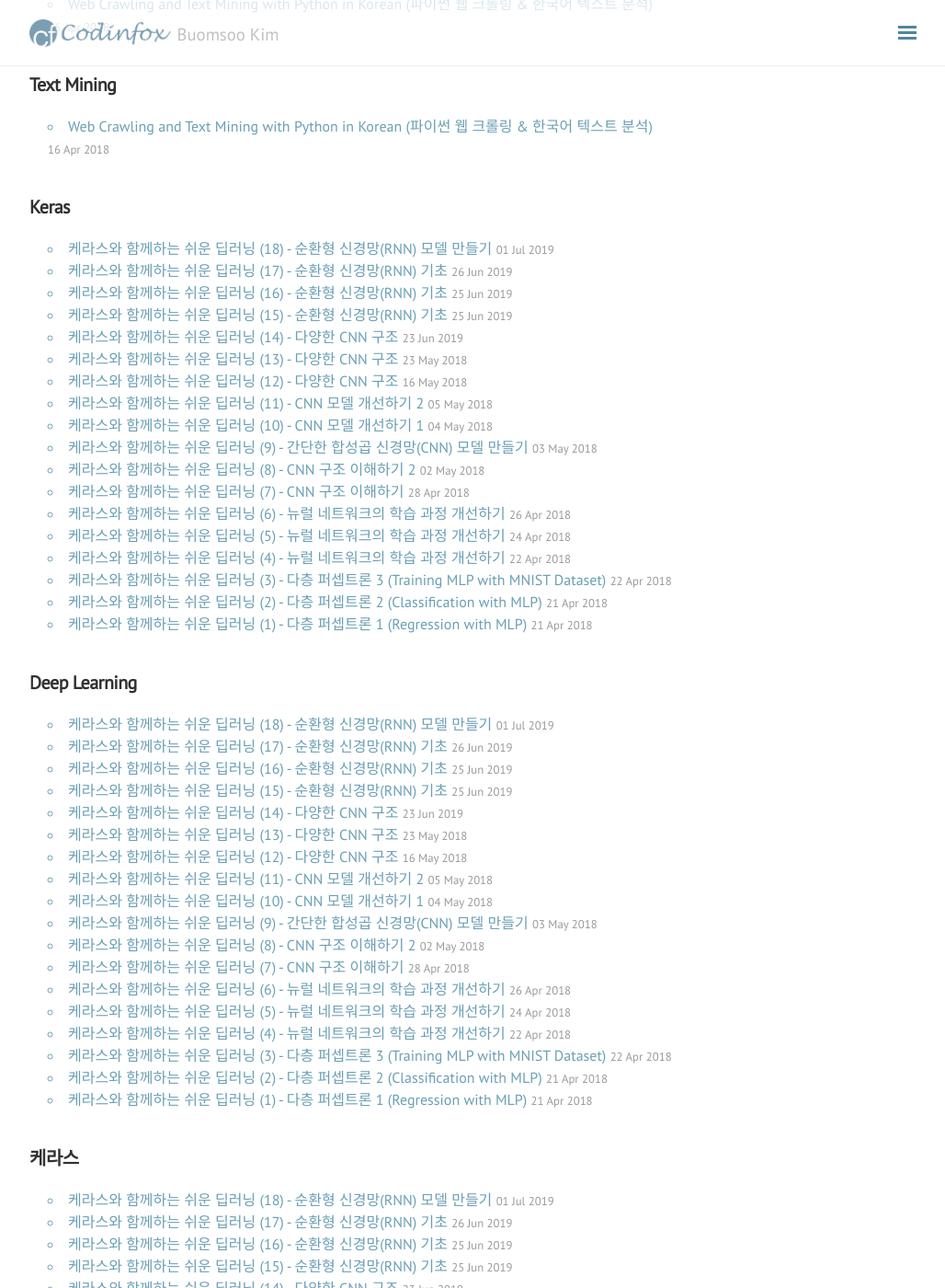
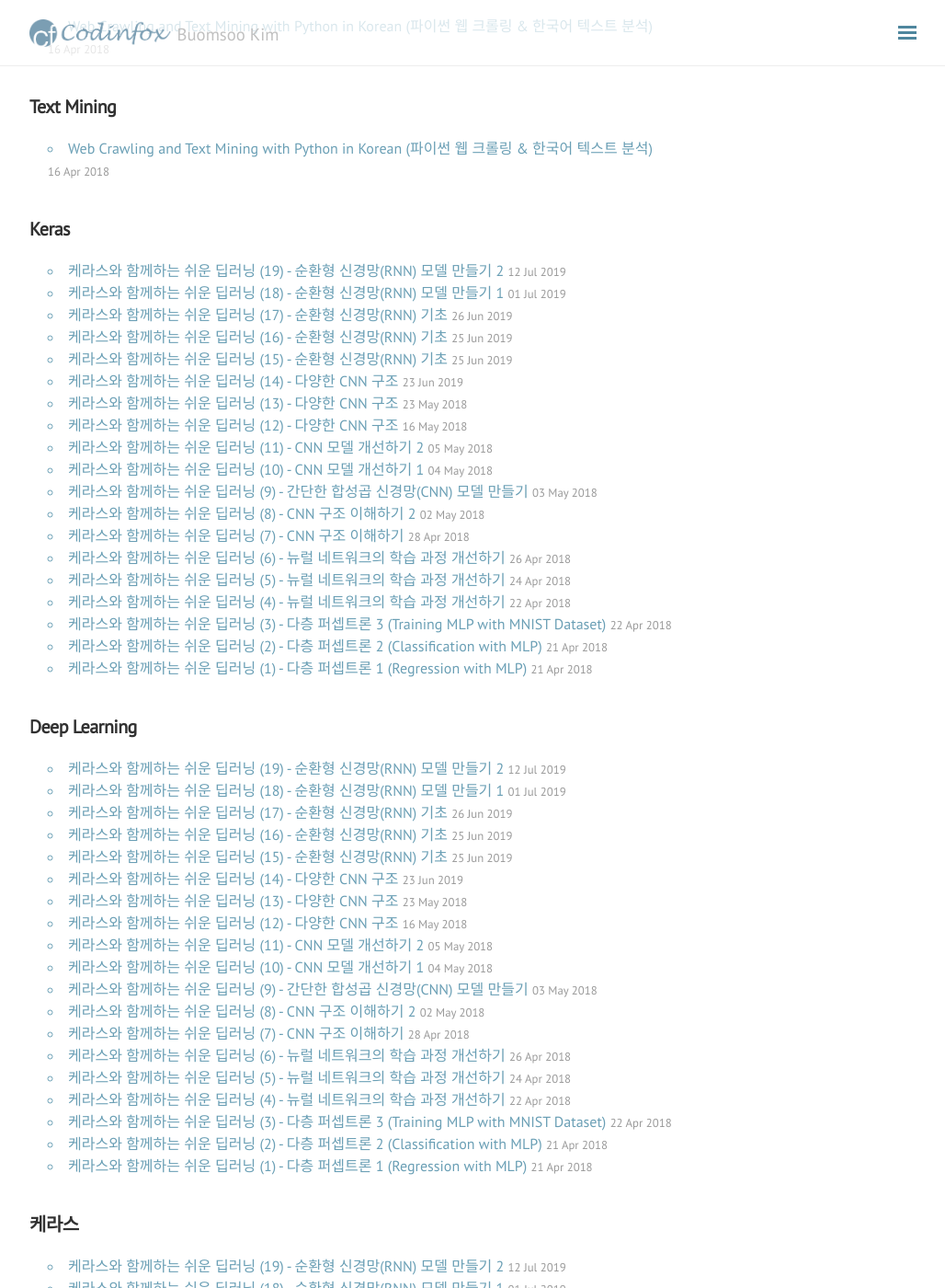
Before and after one commit to buomsoo-kim/buomsoo-kim.github.io, a Jekyll site: the page built from blog/tags.html, in a window 1280 px wide and 1400 px high, scrolled down 1462 px. Shown: the whole window at 92% size, without its empty margins (248-1276 px from the left). Built offline with Jekyll 4.4.1, drawn with Linux system fonts in a browser that asks for light colours; nearby versions of some CDN libraries; some of the changed lines change nothing that is shown; some of the changed text lies outside the part shown.

Commit message:
add files

````diff
--- a/_posts/2019-07-01-Easy-deep-learning-with-Keras-18.md.md
+++ b/_posts/2019-07-01-Easy-deep-learning-with-Keras-18.md.md
@@ -1,6 +1,6 @@
 ---
 layout: post
-title: 케라스와 함께하는 쉬운 딥러닝 (18) - 순환형 신경망(RNN) 모델 만들기
+title: 케라스와 함께하는 쉬운 딥러닝 (18) - 순환형 신경망(RNN) 모델 만들기 1
 category: Keras
 tags: [Python, Keras, Deep Learning, 케라스]
 ---
--- /dev/null
+++ b/_posts/2019-07-12-Easy-deep-learning-with-Keras-19.md.md
@@ -0,0 +1,183 @@
+---
+layout: post
+title: 케라스와 함께하는 쉬운 딥러닝 (19) - 순환형 신경망(RNN) 모델 만들기 2
+category: Keras
+tags: [Python, Keras, Deep Learning, 케라스]
+---
+
+# 순환형 신경망 5 - 순환형 신경망 모델 만들기
+
+Objective: 케라스로 RNN 모델을 구현해 본다
+
+이번 포스팅에서는 조금 더 다양한 RNN 모델을 케라스로 구현하고 학습해 보자.
+
+### 다중 RNN (Stacked RNN)
+
+비슷한 MLP layer를 여러 층 쌓아 깊은 모델을 구현하듯이, RNN layer도 여러 겹 쌓아 다중 RNN을 구현할 수 있다.
+
+<p align = "center"><br>
+<img src ="https://lh6.googleusercontent.com/rC1DSgjlmobtRxMPFi14hkMdDqSkEkuOX7EW_QrLFSymjasIM95Za2Wf-VwSC1Tq1sjJlOPLJ92q7PTKJh2hjBoXQawM6MQC27east67GFDklTalljlt0cFLZnPMdhp8erzO" width = "600px"/>
+</p>
+
+### 데이터 셋 불러오기
+
+RNN을 학습하기 위한 reuters 데이터 셋을 불러온다.
+
+```python
+import numpy as np
+
+from sklearn.metrics import accuracy_score
+from keras.datasets import reuters
+from keras.preprocessing.sequence import pad_sequences
+from keras.utils import to_categorical
+
+# parameters for data load
+num_words = 30000
+maxlen = 50
+test_split = 0.3
+
+(X_train, y_train), (X_test, y_test) = reuters.load_data(num_words = num_words, maxlen = maxlen, test_split = test_split)
+
+# pad the sequences with zeros
+# padding parameter is set to 'post' => 0's are appended to end of sequences
+X_train = pad_sequences(X_train, padding = 'post')
+X_test = pad_sequences(X_test, padding = 'post')
+
+X_train = np.array(X_train).reshape((X_train.shape[0], X_train.shape[1], 1))
+X_test = np.array(X_test).reshape((X_test.shape[0], X_test.shape[1], 1))
+
+y_data = np.concatenate((y_train, y_test))
+y_data = to_categorical(y_data)
+
+y_train = y_data[:1395]
+y_test = y_data[1395:]
+
+# 데이터의 모양 출력하기
+print(X_train.shape)
+print(X_test.shape)
+print(y_train.shape)
+print(y_test.shape)
+```
+
+```python
+(1395, 49, 1)
+(599, 49, 1)
+(1395, 46)
+(599, 46)
+```
+
+### 다중 RNN 모델(Stacked Vanilla RNN)
+
+SimpleRNN 셀로 이루어진 layer를 여러 층 쌓아 다중 RNN 모델을 구현해 보자
+
+
+```python
+from keras.models import Sequential
+from keras.layers import Dense, SimpleRNN, Activation
+from keras import optimizers
+from keras.wrappers.scikit_learn import KerasClassifier
+
+# 기본 RNN 모델을 구현하기 위한 함수
+def stacked_vanilla_rnn():
+    model = Sequential()
+    model.add(SimpleRNN(50, input_shape = (49,1), return_sequences = True))   # return_sequences parameter has to be set True to stack
+    model.add(SimpleRNN(50, return_sequences = False))
+    model.add(Dense(46))
+    model.add(Activation('softmax'))
+
+    adam = optimizers.Adam(lr = 0.001)
+    model.compile(loss = 'categorical_crossentropy', optimizer = adam, metrics = ['accuracy'])
+
+    return model
+```
+
+KerasClassifier 함수로 RNN 모델을 생성한다(KerasClassifier 함수를 사용하지 않아도 만들 수 있다).
+
+```python
+model = KerasClassifier(build_fn = stacked_vanilla_rnn, epochs = 200, batch_size = 50, verbose = 1)
+```
+
+모델 학습 및 검증
+
+```python
+model.fit(X_train, y_train)
+y_pred = model.predict(X_test)
+y_test_ = np.argmax(y_test, axis = 1)
+print(accuracy_score(y_pred, y_test_))
+```
+
+```python
+0.746243739566
+```
+
+SimpleRNN 레이어를 여러 층 쌓아 다중 RNN을 구현해 보았지만, 정확도는 단층 RNN과 크게 달라지지 않는 것을 볼 수 있었다. 그렇다면 다른 RNN 셀을 활용한 RNN 모델을 구현하고 결과를 살펴보자.
+
+
+### LSTM 모델
+
+<p align = "center"><br>
+<img src ="http://colah.github.io/posts/2015-08-Understanding-LSTMs/img/LSTM3-chain.png" width = "600px"/>
+</p>
+
+```python
+# 단층 LSTM을 구현하기 위한 함수
+from keras.layers import LSTM
+
+def lstm():
+    model = Sequential()
+    model.add(LSTM(50, input_shape = (49,1), return_sequences = False))
+    model.add(Dense(46))
+    model.add(Activation('softmax'))
+
+    adam = optimizers.Adam(lr = 0.001)
+    model.compile(loss = 'categorical_crossentropy', optimizer = adam, metrics = ['accuracy'])
+
+    return model
+```
+
+```python
+model = KerasClassifier(build_fn = lstm, epochs = 200, batch_size = 50, verbose = 1)
+model.fit(X_train, y_train)
+y_pred = model.predict(X_test)
+y_test_ = np.argmax(y_test, axis = 1)
+print(accuracy_score(y_pred, y_test_))
+```
+
+```python
+0.844741235392
+```
+
+기본 RNN 모델에 비해 LSTM 모델을 구현했을 때에는 정확도가 10% 가량 높아진 것을 볼 수 있다. 그렇다면 다중 LSTM모델의 결과는 어떠할지 한번 살펴보자.
+
+```python
+# 다층 LSTM을 구현하기 위한 함수
+def stacked_lstm():
+    model = Sequential()
+    model.add(LSTM(50, input_shape = (49,1), return_sequences = True))
+    model.add(LSTM(50, return_sequences = False))
+    model.add(Dense(46))
+    model.add(Activation('softmax'))
+
+    adam = optimizers.Adam(lr = 0.001)
+    model.compile(loss = 'categorical_crossentropy', optimizer = adam, metrics = ['accuracy'])
+
+    return model
+```
+
+```python
+model = KerasClassifier(build_fn = stacked_lstm, epochs = 200, batch_size = 50, verbose = 1)
+model.fit(X_train, y_train)
+y_pred = model.predict(X_test)
+y_test_ = np.argmax(y_test, axis = 1)
+print(accuracy_score(y_pred, y_test_))
+```
+
+```python
+0.858096828047
+```
+
+다중 LSTM은 단층 LSTM에 비해 정확도가 다소 올라가는 것을 볼 수 있다. 또한 전반적으로 LSTM 모델이 기본 RNN 모델에 비해서 좋은 성능을 보이는 것을 확인해보았다.
+
+# 전체 코드
+
+본 실습의 전체 코드는 [여기](https://github.com/buomsoo-kim/Easy-deep-learning-with-Keras/blob/master/3.%20RNN/1-Basic-RNN/1-basic-rnn.ipynb)에서 열람하실 수 있습니다!
````
